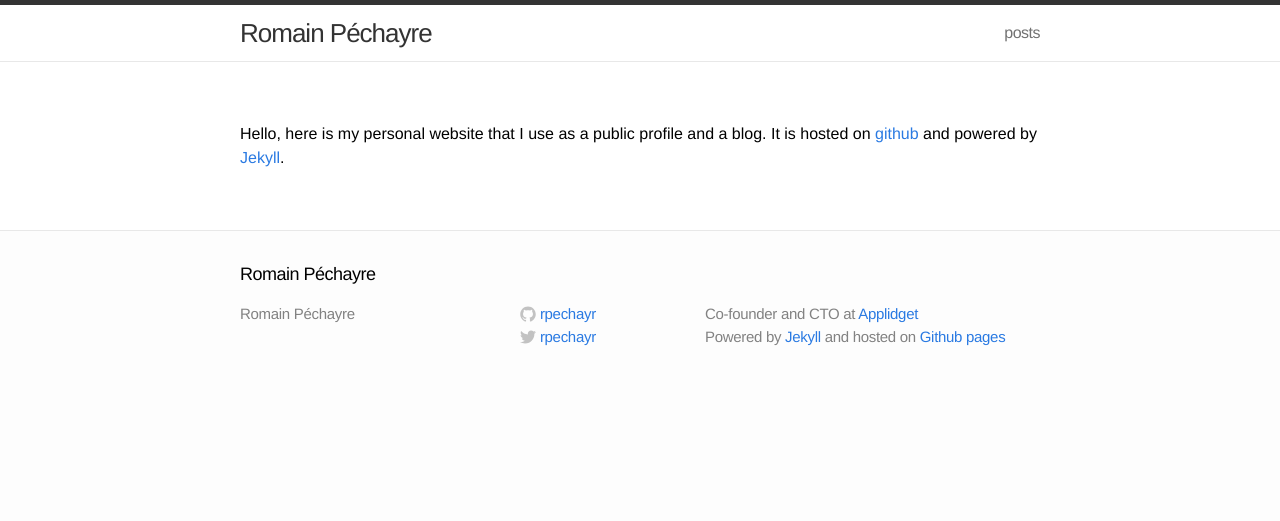
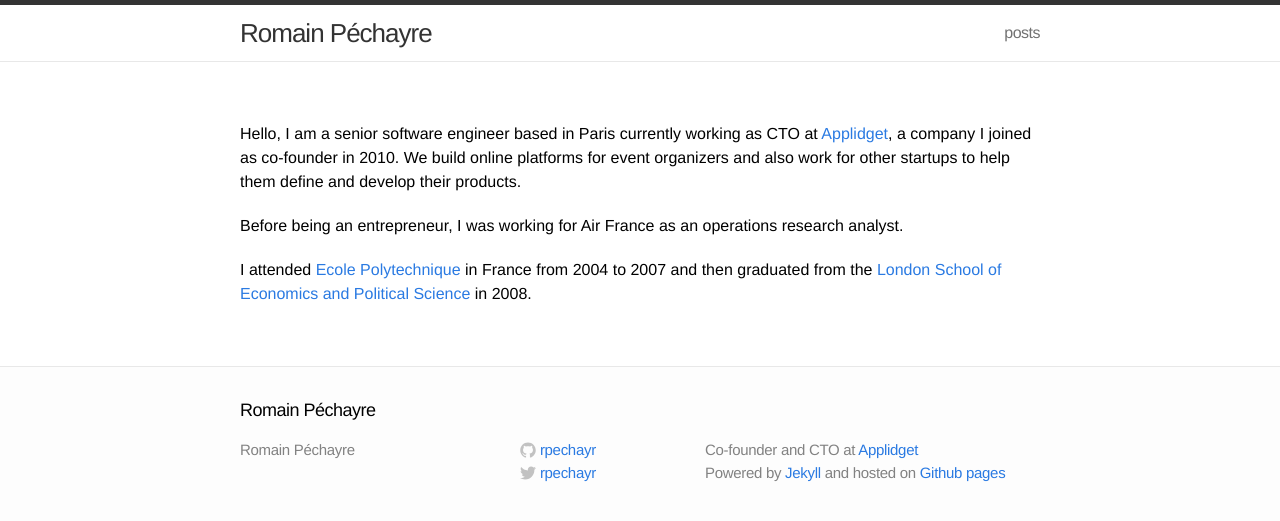
Before and after one commit to rpechayr/old-www, a Jekyll site: the page built from about.md, in a window 1280 px wide. Shown: the top 521 px of the page. Built offline with Jekyll 4.4.1, drawn with Linux system fonts in a browser that asks for light colours.

```diff
--- a/about.md
+++ b/about.md
@@ -3,4 +3,8 @@ layout: page
 permalink: /
 ---
 
-Hello, here is my personal website that I use as a public profile and a blog. It is hosted on [github](https://www.github.com/rpechayr/rpechayr.github.io) and powered by [Jekyll](http://jekyllrb.com/).
+Hello, I am a senior software engineer based in Paris currently working as CTO at [Applidget](http://applidget.com), a company I joined as co-founder in 2010. We build online platforms for event organizers and also work for other startups to help them define and develop their products.
+
+Before being an entrepreneur, I was working for Air France as an operations research analyst.
+
+I attended  [Ecole Polytechnique](http://www.polytechnique.edu/) in France from 2004 to 2007 and then graduated from the [London School of Economics and Political Science](http://www.lse.ac.uk/home.aspx) in 2008.
```
Also changed, not shown: _posts/2014-07-30-jekyll-is-not-only-for-developers.md (renamed from _posts/2014-07-30-jekyll-is-not-only-for-geeks.md, +1 -1 lines).
